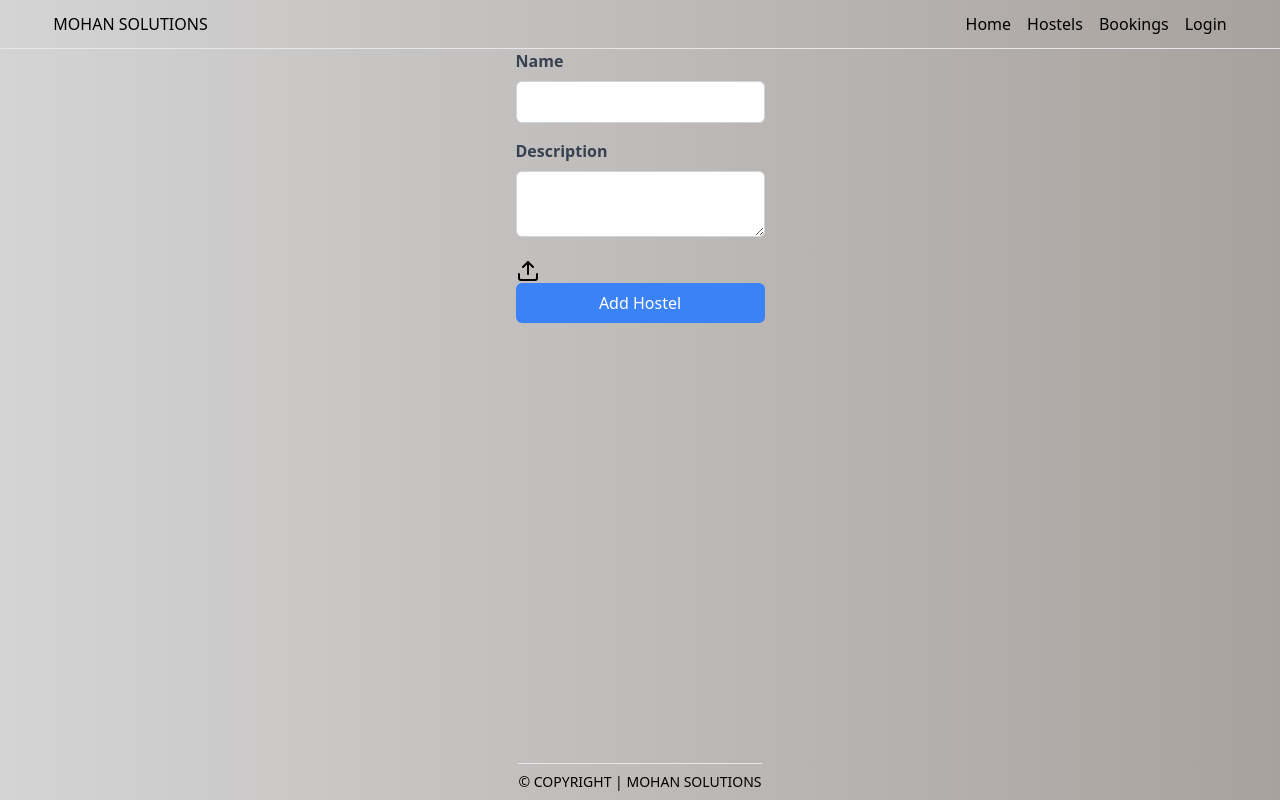
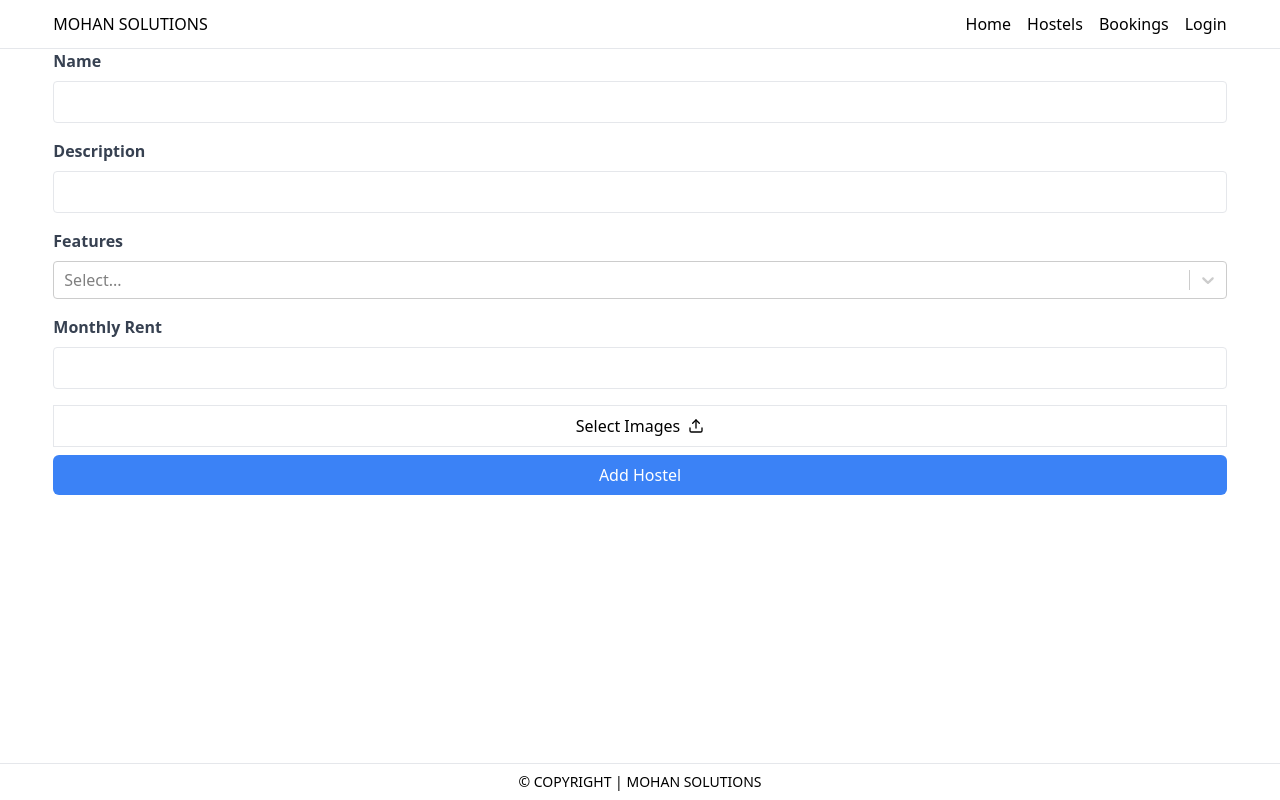
Before and after one commit to nabindhami14/hostel_booking, a React (Vite) app: page /admin/new-hostel in a window 1280 px wide. Built offline with nearby package versions, Linux system fonts and the light colour scheme.

Commit message:
feat: new hostel tweaks

```diff
--- a/package.json
+++ b/package.json
@@ -23,6 +23,7 @@
     "react-leaflet": "^4.2.1",
     "react-leaflet-cluster": "^2.1.0",
     "react-router-dom": "^6.23.1",
+    "react-select": "^5.8.0",
     "react-toastify": "^10.0.5",
     "yup": "^1.4.0"
   },
--- a/src/components/common/mobile-nav.jsx
+++ b/src/components/common/mobile-nav.jsx
@@ -18,7 +18,7 @@ export default function MobileNav() {
       <MenuItems
         transition
         anchor="bottom end"
-        className="w-52 bg-gray-600 origin-top-right rounded-md border border-white/5 bg-white/5 p-1 text-sm/6 text-white transition duration-100 ease-out [--anchor-gap:var(--spacing-1)] focus:outline-none data-[closed]:scale-95 data-[closed]:opacity-0"
+        className="w-52 bg-neutral-600 origin-top-right rounded-md border border-white/5 bg-white/5 p-1 text-sm/6 text-white transition duration-100 ease-out [--anchor-gap:var(--spacing-1)] focus:outline-none data-[closed]:scale-95 data-[closed]:opacity-0"
       >
         <MenuItem>
           <Link
--- a/src/layouts/main-layout.jsx
+++ b/src/layouts/main-layout.jsx
@@ -5,7 +5,7 @@ import Footer from "../components/Footer";
 
 const MainLayout = () => {
   return (
-    <div className="w-full min-h-screen flex flex-col items-center justify-center bg-gradient-to-r from-neutral-300 to-stone-400">
+    <div className="w-full min-h-screen flex flex-col">
       <Navbar />
       <div className="flex-1">
         <Outlet />
--- a/src/pages/admin/new-hostel.jsx
+++ b/src/pages/admin/new-hostel.jsx
@@ -1,11 +1,21 @@
+import { Field, Input, Label } from "@headlessui/react";
 import { Upload } from "lucide-react";
 import { useState, useCallback } from "react";
 import { useDropzone } from "react-dropzone";
+import CreatableSelect from "react-select/creatable";
+
+const options = [
+  { value: "internet", label: "internet" },
+  { value: "caffetria", label: "caffetria" },
+  { value: "accomodation", label: "accomodation" },
+];
 
 const NewHostel = () => {
   const [name, setName] = useState("");
   const [description, setDescription] = useState("");
+  const [rent, setRent] = useState("");
   const [selectedImages, setSelectedImages] = useState([]);
+  const [features, setFeatures] = useState([]);
 
   const onDrop = useCallback((acceptedFiles) => {
     acceptedFiles.forEach((file) => {
@@ -18,44 +28,71 @@ const NewHostel = () => {
   const handleSubmit = (event) => {
     event.preventDefault();
     const hostelData = {
-      name: name,
+      name,
+      rent,
       description,
       selectedImages,
+      features: features.map((f) => f.value),
     };
     console.log(hostelData);
-    // Here you can add code to submit this data to a server or API
   };
 
   return (
-    <div>
-      <form onSubmit={handleSubmit}>
-        <div className="mb-4">
-          <label className="block text-gray-700 font-semibold mb-2">Name</label>
-          <input
+    <form onSubmit={handleSubmit} className="w-11/12 mx-auto">
+      <Field className="mb-4">
+        <Label className="block text-gray-700 font-semibold mb-2">Name</Label>
+        <Input
           type="text"
           value={name}
           onChange={(e) => setName(e.target.value)}
           required
-            className="w-full p-2 border border-gray-300 rounded-md focus:outline-none focus:border-blue-500"
+          className="border p-2 w-full rounded"
         />
-        </div>
-        <div className="mb-4">
-          <label className="block text-gray-700 font-semibold mb-2">
+      </Field>
+      <Field className="mb-4">
+        <Label className="block text-gray-700 font-semibold mb-2">
           Description
-          </label>
-          <textarea
+        </Label>
+        <Input
           value={description}
           onChange={(e) => setDescription(e.target.value)}
           required
-            className="w-full p-2 border border-gray-300 rounded-md focus:outline-none focus:border-blue-500"
+          className="border p-2 w-full rounded"
         />
-        </div>
-
-        <div>
-          <div {...getRootProps()}>
-            <input {...getInputProps()} />
-
-            <Upload className="w-6 h-6" />
+      </Field>
+      <Field className="mb-4">
+        <Label className="block text-gray-700 font-semibold mb-2">
+          Features
+        </Label>
+        <CreatableSelect
+          isMulti
+          isClearable
+          name="colors"
+          options={options}
+          className="basic-multi-select"
+          classNamePrefix="select"
+          value={features}
+          onChange={(val) => setFeatures(val)}
+        />
+      </Field>
+      <Field className="mb-4">
+        <Label className="block text-gray-700 font-semibold mb-2">
+          Monthly Rent
+        </Label>
+        <Input
+          value={rent}
+          onChange={(e) => setRent(e.target.value)}
+          required
+          className="border p-2 w-full rounded"
+        />
+      </Field>
+      <div
+        {...getRootProps()}
+        className="flex items-center justify-center gap-2 p-2 border my-2"
+      >
+        <Input {...getInputProps()} />
+        <span>Select Images</span>
+        <Upload className="w-4 h-4" />
       </div>
 
       <div className="w-full grid grid-cols-4 gap-4">
@@ -69,7 +106,6 @@ const NewHostel = () => {
             />
           ))}
       </div>
-        </div>
       <button
         type="submit"
         className="w-full bg-blue-500 text-white py-2 rounded-md hover:bg-blue-600"
@@ -77,7 +113,6 @@ const NewHostel = () => {
         Add Hostel
       </button>
     </form>
-    </div>
   );
 };
 
```
Also changed, not shown: 1 other file (tests, documents, lock files or other folders). Lines whose indentation alone changed are shown as unchanged.
